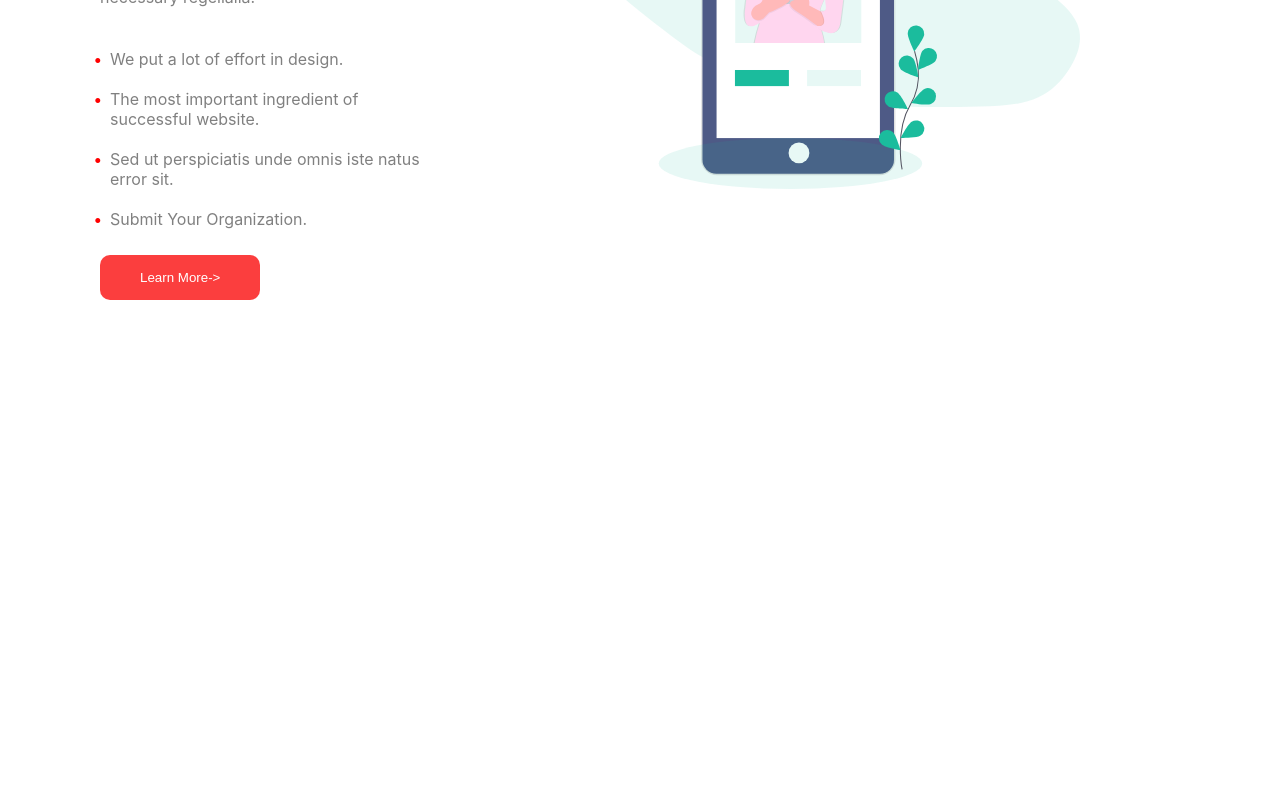
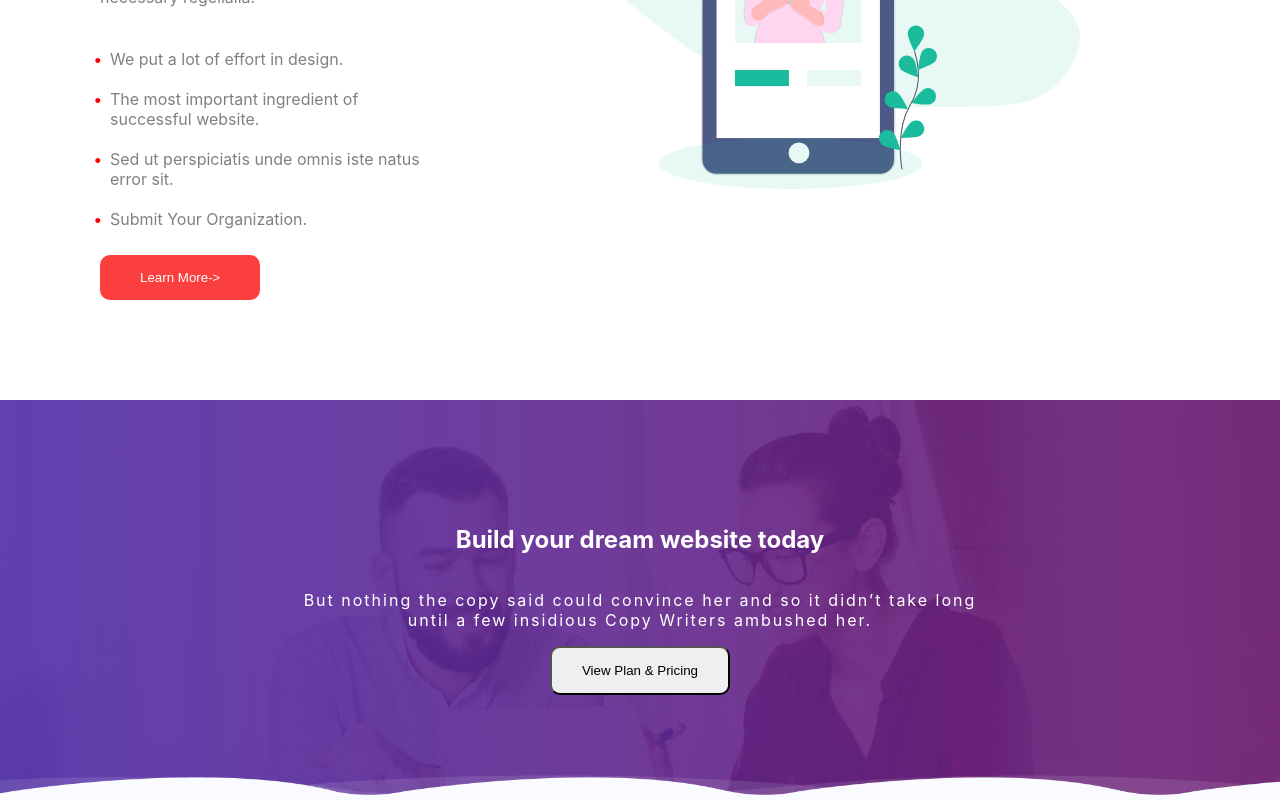
Before and after one commit to Pubudusandeepa/serviceslanding, a React (Create React App) app: page / in a window 1280 px wide. Shown: the part 2362-3162 px from the top of the page. Before the commit the page ends 2762 px from the top, so only its background shows below. Built offline with nearby package versions, Linux system fonts and the light colour scheme.

Commit message:
web description

```diff
--- a/src/App.js
+++ b/src/App.js
@@ -3,6 +3,7 @@ import Header from "./components/header/Header";
 import Home from "./container/home/Home";
 import Services from "./container/services/Services";
 import Features from "./container/features/Features";
+import Web from "./container/web/Web";
 
 function App() {
   return (
@@ -11,6 +12,7 @@ function App() {
       <Home />
       <Services />
       <Features />
+      <Web />
     </div>
   );
 }
--- a/src/assets/index.js
+++ b/src/assets/index.js
@@ -2,4 +2,5 @@ import background from "./bg-home.jpg";
 import bottom from "./bg-pattern-light.png";
 import icons from "./icons/index.js";
 import online from "./online-world.svg";
-export default { background, bottom, icons, online };
+import web_background from "./img-1.jpg";
+export default { background, bottom, icons, online, web_background };
--- /dev/null
+++ b/src/container/web/Web.css
@@ -0,0 +1,51 @@
+.web_wrapper_container {
+  display: flex;
+  flex-direction: column;
+  background-image: url("../../assets/img-1.jpg");
+  height: 50vh;
+  position: relative;
+  background-repeat: no-repeat;
+  background-size: cover;
+  background-position: center;
+}
+.web_wrapper_container {
+  display: flex;
+  flex-direction: column;
+  align-items: center;
+  justify-content: center;
+}
+.background {
+  background: linear-gradient(to right, #512da8, #711e72);
+  height: 100%;
+  width: 100%;
+  position: absolute;
+  bottom: 0;
+  right: 0;
+  left: 0;
+  top: 0;
+  opacity: 0.9;
+}
+.web_wrapper_description {
+  display: flex;
+  flex-direction: column;
+  align-items: center;
+  z-index: 1;
+}
+.web_wrapper_description h2 {
+  color: white;
+}
+.web_wrapper_description p {
+  text-align: center;
+  letter-spacing: 2px;
+  padding: 0px 300px;
+}
+.web_wrapper_description button {
+  padding: 15px 30px;
+  border-radius: 10px;
+}
+.bottom_img {
+  position: absolute;
+  bottom: 0;
+  left: 0;
+  right: 0;
+}
--- /dev/null
+++ b/src/container/web/Web.jsx
@@ -0,0 +1,25 @@
+import React from "react";
+import "./Web.css";
+import images from "../../assets/index.js";
+const Web = () => {
+  return (
+    <div className="web_description">
+      <div className="web_wrapper_container">
+        <div className="background"></div>
+        <div className="web_wrapper_description">
+          <h2>Build your dream website today</h2>
+          <p>
+            But nothing the copy said could convince her and so it didn’t take
+            long until a few insidious Copy Writers ambushed her.
+          </p>
+          <button>View Plan & Pricing</button>
+        </div>
+        <div className="bottom_img">
+          <img src={images.bottom} alt="bottom_img" />
+        </div>
+      </div>
+    </div>
+  );
+};
+
+export default Web;
```
